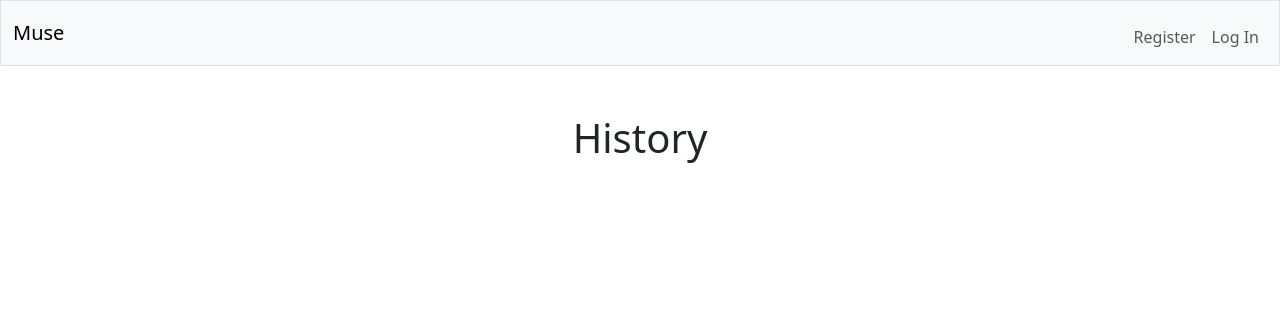
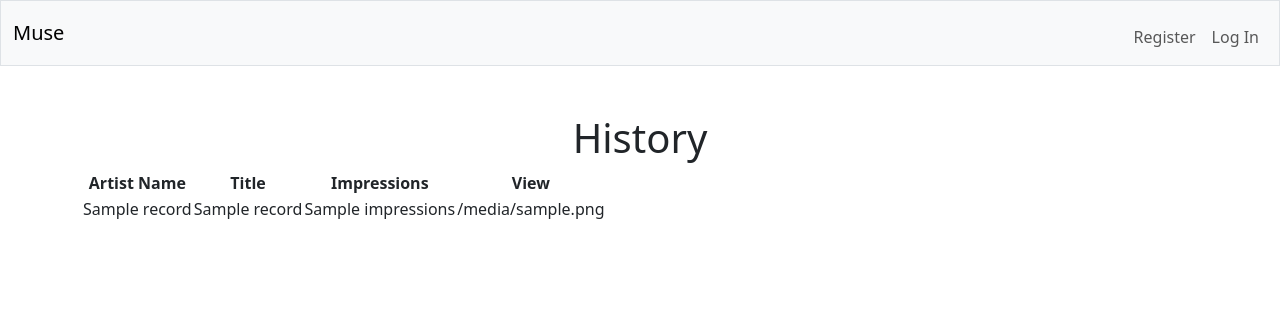
Before and after one commit to descarpentriesadrien/Muse, a Flask app: template templates/history.html in a window 1280 px wide. Shown: the top 326 px of the page. Run offline with Flask 3, Linux system fonts and the light colour scheme; the template is opened without the code that fills it: most values are stand-ins (such as "Sample title", 1, 10 or a date in 2020); some libraries are stand-ins or nearby versions.

Commit message:
Wed, Nov 26, 2025, 10:02 AM -05:00

```diff
--- a/templates/history.html
+++ b/templates/history.html
@@ -4,7 +4,25 @@
 
 {% block main %}
     <h1>History</h1>
+
     <table>
-
+        <thead>
+            <tr>
+                <th>Artist Name</th>
+                <th>Title</th>
+                <th>Impressions</th>
+                <th>View</th>
+            </tr>
+        </thead>
+        <tbody>
+            {% for record in history %}
+                <tr>
+                    <td>{{ record.artistName }}</td>
+                    <td>{{ record.title }}</td>
+                    <td>{{ record.impressions }}</td>
+                    <td>{{ record.primaryImage }}</td>
+                </tr>
+            {% endfor %}
+        </tbody>
     </table>
 {% endblock %}
```
Also changed, not shown: 1 other file.
